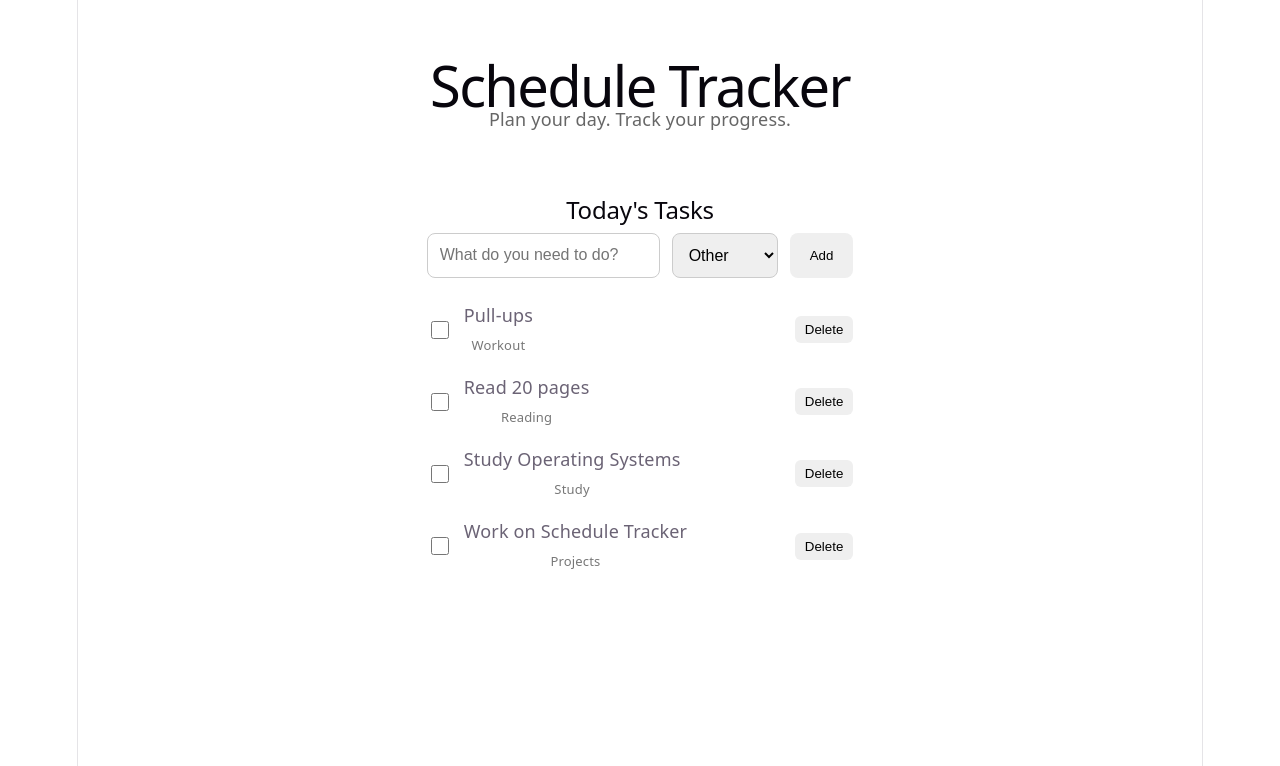
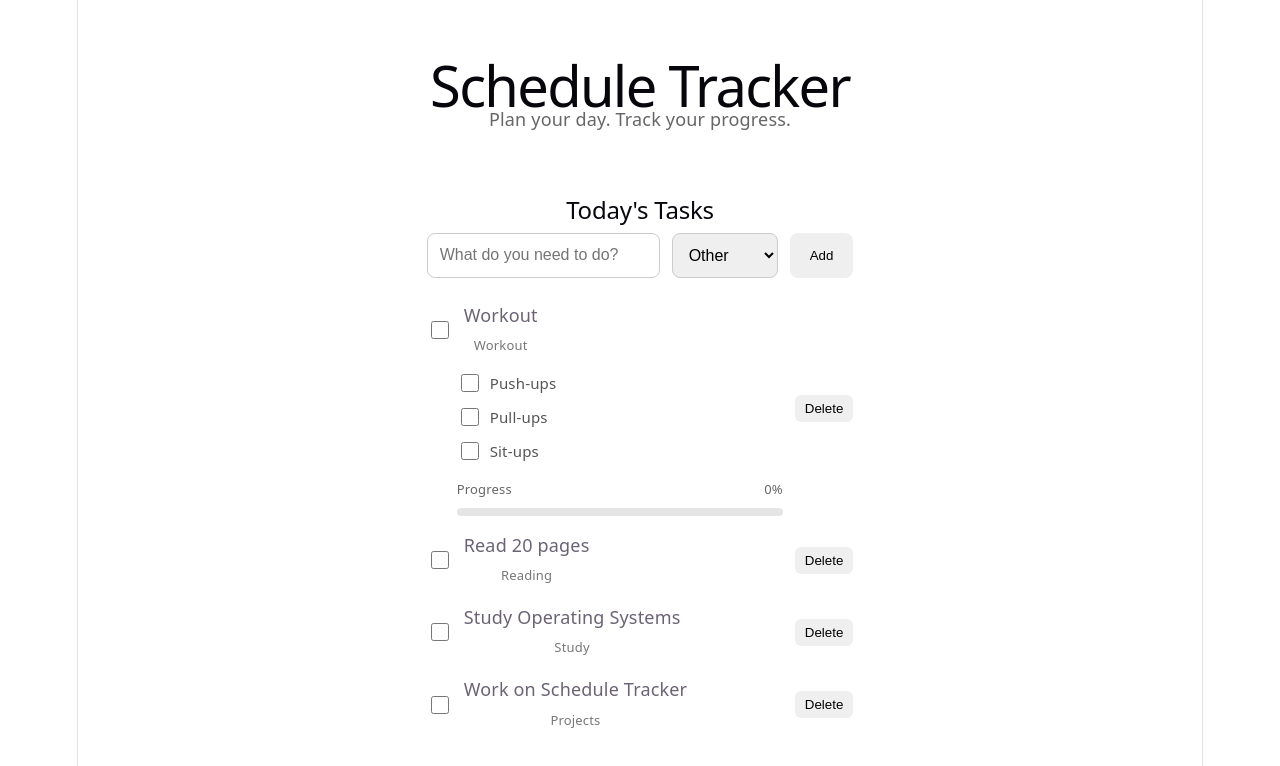
Before and after one commit to feng0343-hub/Schedule-tracker, a React app in the folder frontend/: page / in a window 1280 px wide. Shown: the top 766 px of the page. Built offline with nearby package versions, Linux system fonts and the light colour scheme; the HTML template or start-up script is replaced by a standard one.

Commit message:
Add subtasks and progress tracking

```diff
--- a/frontend/src/App.css
+++ b/frontend/src/App.css
@@ -103,3 +103,50 @@
   font-size: 13px;
   color: #777;
 }
+
+.task-main {
+  flex: 1;
+}
+
+.subtasks {
+  margin-top: 12px;
+  margin-left: 30px;
+  display: flex;
+  flex-direction: column;
+  gap: 8px;
+}
+
+.subtask {
+  display: flex;
+  align-items: center;
+  gap: 8px;
+  font-size: 15px;
+  color: #555;
+}
+.progress {
+  margin-top: 12px;
+  margin-left: 30px;
+}
+
+.progress-info {
+  display: flex;
+  justify-content: space-between;
+  margin-bottom: 6px;
+  font-size: 13px;
+  color: #666;
+}
+
+.progress-bar {
+  width: 100%;
+  height: 8px;
+  background: #e5e5e5;
+  border-radius: 999px;
+  overflow: hidden;
+}
+
+.progress-fill {
+  height: 100%;
+  background: #666;
+  border-radius: 999px;
+  transition: width 0.2s ease;
+}
--- a/frontend/src/App.jsx
+++ b/frontend/src/App.jsx
@@ -1,33 +1,63 @@
 import { useState } from 'react'
 import './App.css'
+function getSubtaskProgress(subtasks) {
+  if (subtasks.length === 0) {
+    return 0
+  }
 
+  const completed = subtasks.filter(
+    (subtask) => subtask.completed
+  ).length
+
+  return Math.round((completed / subtasks.length) * 100)
+}
 function App() {
   const [newTask, setNewTask] = useState('')
   const [newCategory, setNewCategory] = useState('Other')
   const [tasks, setTasks] = useState([
     {
-      id: 2,
-      title: 'Pull-ups',
+      id: 1,
+      title: 'Workout',
       category: 'Workout',
+      completed: false,
+      subtasks: [
+        {
+          id: 101,
+          title: 'Push-ups',
           completed: false,
         },
         {
-      id: 3,
+          id: 102,
+          title: 'Pull-ups',
+          completed: false,
+        },
+        {
+          id: 103,
+          title: 'Sit-ups',
+          completed: false,
+        },
+      ],
+    },
+    {
+      id: 2,
       title: 'Read 20 pages',
       category: 'Reading',
       completed: false,
+      subtasks: [],
+    },
+    {
+      id: 3,
+      title: 'Study Operating Systems',
+      category: 'Study',
+      completed: false,
+      subtasks: [],
     },
     {
       id: 4,
-      title: 'Study Operating Systems',
-      category: 'Study',
-      completed: false,
-    },
-    {
-      id: 5,
       title: 'Work on Schedule Tracker',
       category: 'Projects',
       completed: false,
+      subtasks: [],
     },
   ])
   function addTask() {
@@ -40,6 +70,7 @@ function App() {
     title: newTask.trim(),
     category: newCategory,
     completed: false,
+    subtasks: [],
   }
 
   setTasks([...tasks, task])
@@ -48,11 +79,47 @@ function App() {
 }
   function toggleTask(id) {
     setTasks(
-      tasks.map((task) =>
-        task.id === id
-          ? { ...task, completed: !task.completed }
-          : task
+      tasks.map((task) => {
+        if (task.id !== id) {
+          return task
+        }
+
+        const completed = !task.completed
+
+        return {
+          ...task,
+          completed,
+          subtasks: task.subtasks.map((subtask) => ({
+            ...subtask,
+            completed,
+          })),
+        }
+      })
     )
+  }
+  function toggleSubtask(taskId, subtaskId) {
+    setTasks(
+      tasks.map((task) => {
+        if (task.id !== taskId) {
+          return task
+        }
+
+        const updatedSubtasks = task.subtasks.map((subtask) =>
+          subtask.id === subtaskId
+            ? { ...subtask, completed: !subtask.completed }
+            : subtask
+        )
+
+        const allSubtasksCompleted =
+          updatedSubtasks.length > 0 &&
+          updatedSubtasks.every((subtask) => subtask.completed)
+
+        return {
+          ...task,
+          subtasks: updatedSubtasks,
+          completed: allSubtasksCompleted,
+        }
+      })
     )
   }
   function deleteTask(id) {
@@ -96,6 +163,7 @@ function App() {
         <div className="task-list">
           {tasks.map((task) => (
             <div className="task" key={task.id}>
+              <div className="task-main">
                 <label>
                   <input
                     type="checkbox"
@@ -114,6 +182,43 @@ function App() {
                   </div>
                 </label>
 
+                {task.subtasks.length > 0 && (
+                  <>
+                    <div className="subtasks">
+                      {task.subtasks.map((subtask) => (
+                        <div className="subtask" key={subtask.id}>
+                          <input
+                            type="checkbox"
+                            checked={subtask.completed}
+                            onChange={() => toggleSubtask(task.id, subtask.id)}
+                          />
+
+                          <span className={subtask.completed ? 'completed' : ''}>
+                            {subtask.title}
+                          </span>
+                        </div>
+                      ))}
+                    </div>
+
+                    <div className="progress">
+                      <div className="progress-info">
+                        <span>Progress</span>
+                        <span>{getSubtaskProgress(task.subtasks)}%</span>
+                      </div>
+
+                      <div className="progress-bar">
+                        <div
+                          className="progress-fill"
+                          style={{
+                            width: `${getSubtaskProgress(task.subtasks)}%`,
+                          }}
+                        ></div>
+                      </div>
+                    </div>
+                  </>
+                )}
+              </div>
+
               <button
                 type="button"
                 onClick={() => deleteTask(task.id)}
```
Lines whose indentation alone changed are shown as unchanged.
